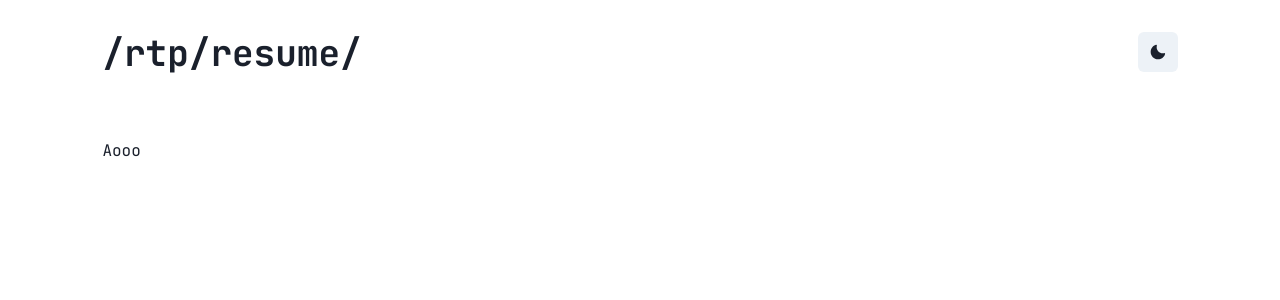
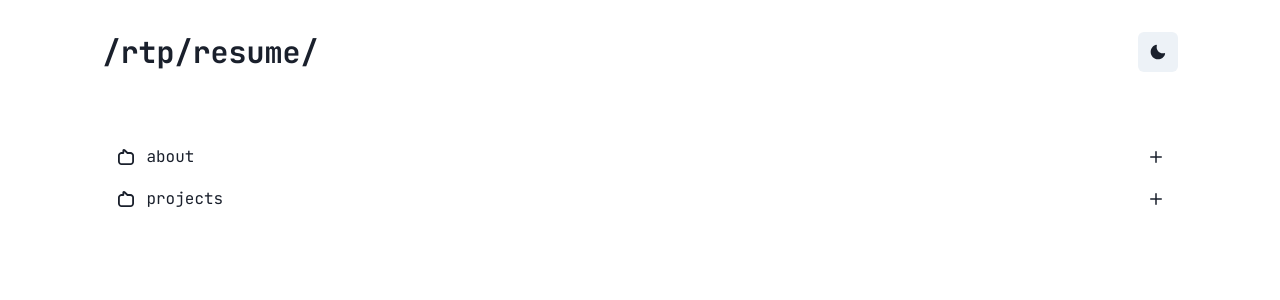
Before and after one commit to maruxan/training-resume, a React (Vite) app: page / in a window 1280 px wide. Shown: the top 300 px of the page. Built offline with nearby package versions, Linux system fonts and the light colour scheme.

Commit message:
feat(folder): created folder component
toggleable accordion that contains files and other folders

```diff
--- a/src/components/Explorer/Explorer.jsx
+++ b/src/components/Explorer/Explorer.jsx
@@ -1,11 +1,19 @@
 import React from 'react';
 
 import { Box } from '@chakra-ui/react';
+import Folder from '../Folder/Folder';
 
 export default function Explorer() {
   return (
     <Box py={{ base: 5, md: 8 }} px={{ base: 4, md: '8%' }}>
-      Aooo
+      <Folder dirname="about">
+        <Box>about.me</Box>
+      </Folder>
+      <Folder dirname="projects">
+        <Folder dirname="about">
+          <Box>about.me</Box>
+        </Folder>
+      </Folder>
     </Box>
   );
 }
--- /dev/null
+++ b/src/components/Folder/Folder.jsx
@@ -0,0 +1,25 @@
+import React from 'react';
+
+import { Accordion, AccordionItem, AccordionButton, AccordionPanel, Box } from '@chakra-ui/react';
+import { MinusIcon, AddIcon, ChatIcon } from '@chakra-ui/icons';
+
+export default function Folder({ dirname, children }) {
+  return (
+    <Accordion allowToggle borderColor="transparent">
+      <AccordionItem>
+        {({ isExpanded }) => (
+          <>
+            <AccordionButton>
+              <ChatIcon mr={3} transform="rotate(180deg)" />
+              <Box flex="1" textAlign="left">
+                {dirname}
+              </Box>
+              {isExpanded ? <MinusIcon fontSize="12px" /> : <AddIcon fontSize="12px" />}
+            </AccordionButton>
+            <AccordionPanel pr={0}>{children}</AccordionPanel>
+          </>
+        )}
+      </AccordionItem>
+    </Accordion>
+  );
+}
--- a/src/components/Header/Header.jsx
+++ b/src/components/Header/Header.jsx
@@ -8,8 +8,10 @@ export default function Header() {
   const { colorMode, toggleColorMode } = useColorMode();
 
   return (
-    <Flex justify="space-between" py={{ base: 4, md: 8 }} px={{ base: 4, md: '8%' }}>
-      <Heading>/rtp/resume/</Heading>
+    <Flex justify="space-between" align="center" py={{ base: 5, md: 8 }} px={{ base: 4, md: '8%' }}>
+      <Heading as="h1" size="lg">
+        /rtp/resume/
+      </Heading>
       <IconButton onClick={toggleColorMode}>
         {colorMode === 'dark' ? <SunIcon /> : <MoonIcon />}
       </IconButton>
```
